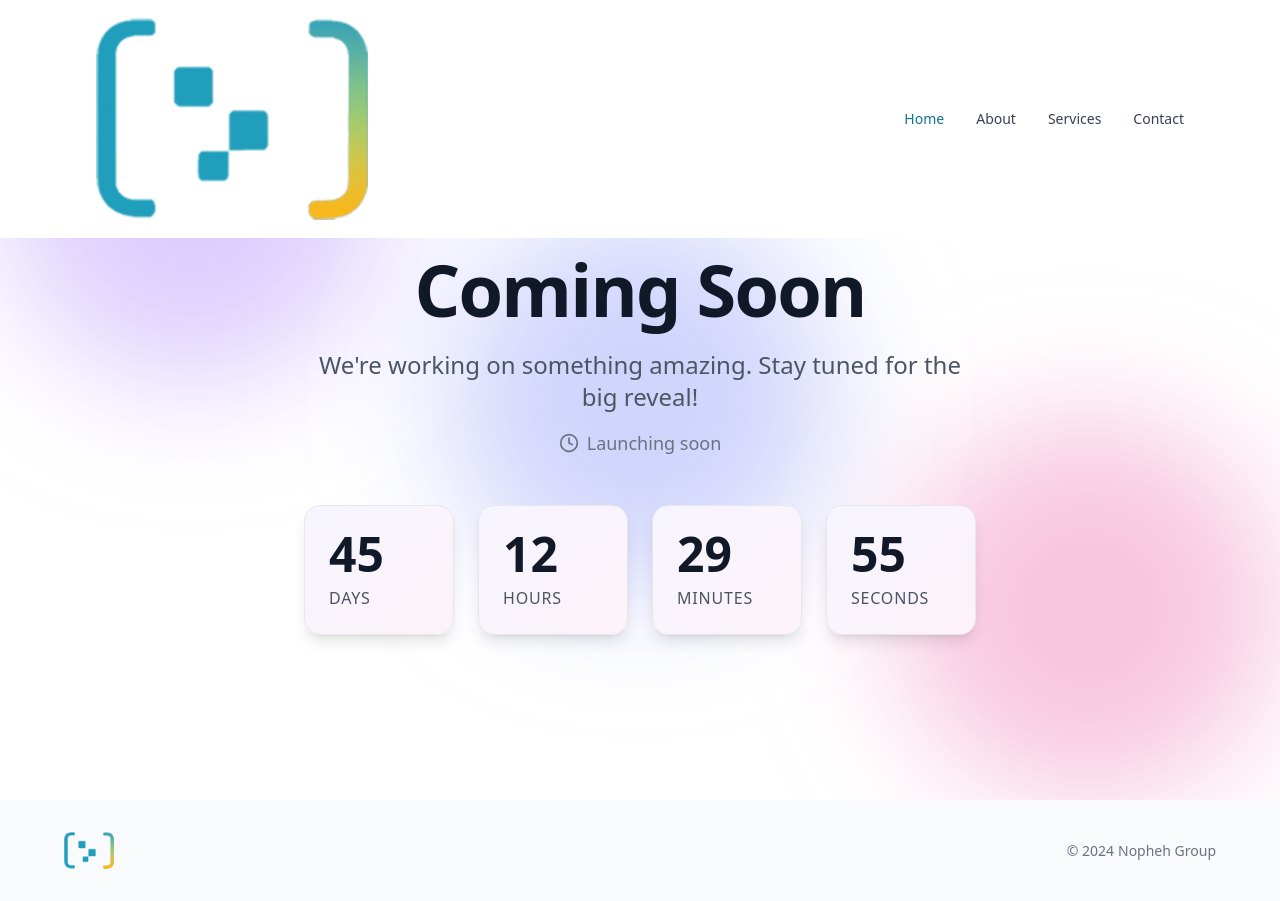
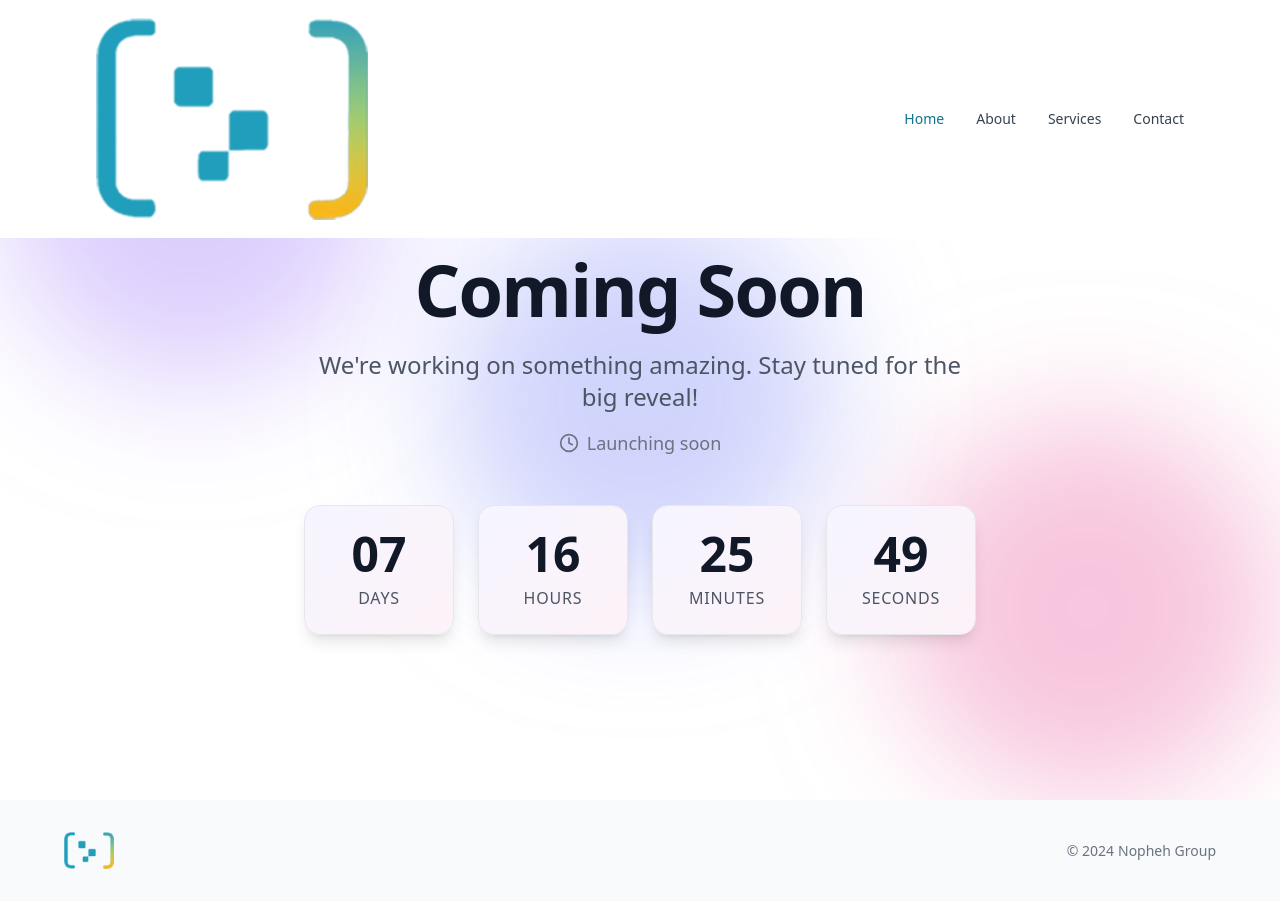
Before and after one commit to AmirBerenji/nophehGroup, a Next.js app: page /photography/event in a window 1280 px wide. Built offline with nearby package versions, Linux system fonts and the light colour scheme.

Commit message:
Change the Comming Soon part

```diff
--- a/app/component/commingsoon.tsx
+++ b/app/component/commingsoon.tsx
@@ -1,150 +1,87 @@
 "use client";
-import React, { useState, useEffect } from 'react';
-import { Clock, Rocket } from 'lucide-react';
+import React, { useState, useEffect } from "react";
+import { Clock, Rocket } from "lucide-react";
 
-export default function CommingSoonPage() {
- // const [email, setEmail] = useState('');
- // const [subscribed, setSubscribed] = useState(false);
-  const [timeLeft, setTimeLeft] = useState({
-    days: 45,
-    hours: 12,
-    minutes: 30,
-    seconds: 0
-  });
+export default function ComingSoonPage() {
+  // 🎯 Target launch date (October 15, 2025)
+  const targetDate = new Date(2025, 9, 21); // month is 0-based (9 = October)
+
+  const calculateTimeLeft = () => {
+    const now = new Date();
+    const diff = targetDate.getTime() - now.getTime();
+
+    if (diff <= 0) {
+      return { days: 0, hours: 0, minutes: 0, seconds: 0 };
+    }
+
+    return {
+      days: Math.floor(diff / (1000 * 60 * 60 * 24)),
+      hours: Math.floor((diff / (1000 * 60 * 60)) % 24),
+      minutes: Math.floor((diff / (1000 * 60)) % 60),
+      seconds: Math.floor((diff / 1000) % 60),
+    };
+  };
+
+  const [timeLeft, setTimeLeft] = useState(calculateTimeLeft());
 
   useEffect(() => {
     const timer = setInterval(() => {
-      setTimeLeft(prev => {
-        let { days, hours, minutes, seconds } = prev;
-
-        seconds--;
-        if (seconds < 0) {
-          seconds = 59;
-          minutes--;
-        }
-        if (minutes < 0) {
-          minutes = 59;
-          hours--;
-        }
-        if (hours < 0) {
-          hours = 23;
-          days--;
-        }
-        if (days < 0) {
-          clearInterval(timer);
-          return prev;
-        }
-
-        return { days, hours, minutes, seconds };
-      });
+      setTimeLeft(calculateTimeLeft());
     }, 1000);
 
     return () => clearInterval(timer);
   }, []);
 
-  // const handleSubmit = () => {
-  //   if (email) {
-  //     setSubscribed(true);
-  //     setTimeout(() => {
-  //       setEmail('');
-  //       setSubscribed(false);
-  //     }, 3000);
-  //   }
- // };
-
   return (
     <div className="min-h-screen bg-white flex items-center justify-center p-4 relative overflow-hidden">
-      {/* Animated background elements */}
+      {/* Animated background */}
       <div className="absolute inset-0 overflow-hidden">
         <div className="absolute w-96 h-96 bg-purple-500 rounded-full mix-blend-multiply filter blur-3xl opacity-10 animate-pulse top-0 left-0"></div>
         <div className="absolute w-96 h-96 bg-pink-500 rounded-full mix-blend-multiply filter blur-3xl opacity-10 animate-pulse bottom-0 right-0"></div>
         <div className="absolute w-96 h-96 bg-indigo-500 rounded-full mix-blend-multiply filter blur-3xl opacity-10 animate-pulse top-1/2 left-1/2 transform -translate-x-1/2 -translate-y-1/2"></div>
       </div>
 
-      <div className="relative z-10 max-w-4xl w-full">
+      <div className="relative z-10 max-w-4xl w-full text-center">
         {/* Logo/Icon */}
-        <div className="text-center mb-8">
+        <div className="mb-8">
           <div className="inline-flex items-center justify-center w-20 h-20 bg-gradient-to-br from-purple-500 to-pink-500 rounded-2xl shadow-lg mb-6 transform hover:scale-110 transition-transform duration-300">
             <Rocket className="w-10 h-10 text-white" />
           </div>
         </div>
 
-        {/* Main content */}
-        <div className="text-center mb-12">
+        {/* Title */}
         <h1 className="text-5xl md:text-7xl font-bold text-gray-900 mb-6 tracking-tight">
           Coming Soon
         </h1>
         <p className="text-xl md:text-2xl text-gray-600 mb-4 max-w-2xl mx-auto">
           We&apos;re working on something amazing. Stay tuned for the big reveal!
         </p>
-          <div className="flex items-center justify-center gap-2 text-gray-500">
+        <div className="flex items-center justify-center gap-2 text-gray-500 mb-12">
           <Clock className="w-5 h-5" />
           <span className="text-lg">Launching soon</span>
         </div>
-        </div>
 
-        {/* Countdown timer */}
+        {/* Countdown */}
         <div className="grid grid-cols-4 gap-4 md:gap-6 mb-12 max-w-2xl mx-auto">
           {[
-            { value: timeLeft.days, label: 'Days' },
-            { value: timeLeft.hours, label: 'Hours' },
-            { value: timeLeft.minutes, label: 'Minutes' },
-            { value: timeLeft.seconds, label: 'Seconds' }
+            { value: timeLeft.days, label: "Days" },
+            { value: timeLeft.hours, label: "Hours" },
+            { value: timeLeft.minutes, label: "Minutes" },
+            { value: timeLeft.seconds, label: "Seconds" },
           ].map((item, index) => (
-            <div key={index} className="bg-gradient-to-br from-purple-50 to-pink-50 rounded-2xl p-4 md:p-6 shadow-lg border border-gray-200">
+            <div
+              key={index}
+              className="bg-gradient-to-br from-purple-50 to-pink-50 rounded-2xl p-4 md:p-6 shadow-lg border border-gray-200"
+            >
               <div className="text-3xl md:text-5xl font-bold text-gray-900 mb-2">
-                {String(item.value).padStart(2, '0')}
+                {String(item.value).padStart(2, "0")}
               </div>
-              <div className="text-[10px] md:text-base text-gray-600 uppercase tracking-wider ">
+              <div className="text-[10px] md:text-base text-gray-600 uppercase tracking-wider">
                 {item.label}
               </div>
             </div>
           ))}
         </div>
-
-        {/* Email subscription */}
-        {/* <div className="max-w-md mx-auto">
-          <div className="bg-gray-50 rounded-2xl p-2 shadow-lg border border-gray-200">
-            {!subscribed ? (
-              <div className="flex flex-col sm:flex-row gap-2">
-                <div className="flex-1 flex items-center px-4 py-2">
-                  <Mail className="w-5 h-5 text-purple-500 mr-2" />
-                  <input
-                    type="email"
-                    value={email}
-                    onChange={(e) => setEmail(e.target.value)}
-                    onKeyPress={(e) => e.key === 'Enter' && handleSubmit()}
-                    placeholder="Enter your email"
-                    className="bg-transparent border-none outline-none text-gray-900 placeholder-gray-400 w-full"
-                  />
-                </div>
-                <button
-                  onClick={handleSubmit}
-                  className="bg-gradient-to-r from-pink-500 to-purple-600 text-white px-6 py-3 rounded-xl font-semibold hover:from-pink-600 hover:to-purple-700 transition-all duration-300 shadow-lg hover:shadow-xl transform hover:scale-105"
-                >
-                  Notify Me
-                </button>
-              </div>
-            ) : (
-              <div className="text-center py-3 text-gray-900 font-semibold">
-                ✓ Thanks! We&apos;ll keep you updated
-              </div>
-            )}
-          </div>
-          <p className="text-gray-500 text-sm text-center mt-4">
-            Be the first to know when we launch
-          </p>
-        </div> */}
-
-        {/* Social links or additional info */}
-        {/* <div className="text-center mt-12">
-          <p className="text-gray-500 text-sm">
-            Have questions? Contact us at{' '}
-            <a href="mailto:info@example.com" className="text-purple-600 underline hover:text-pink-600 transition-colors">
-              info@example.com
-            </a>
-          </p>
-        </div> */}
       </div>
     </div>
   );
--- /dev/null
+++ b/app/photography/event/evantimage.tsx
@@ -0,0 +1,20 @@
+import React from 'react'
+
+export default function EventImagePage() {
+  return (
+    <>
+<div className="flex flex-row-reverse gap-[1%] flex-wrap justify-start items-stretch content-stretch">
+  <div className="h-[32%] w-[40%] bg-slate-500">Amirdfjhlasdjfhjks</div>
+  <div className="h-[32%] w-[30%] bg-slate-500">Amirdfjhlasdjfhjks</div>
+  <div className="h-[32%] grow  bg-slate-500">Amirdfjhlasdjfhjks</div>
+  <div className="h-[32%] w-1/4  bg-slate-500">Amirdfjhlasdjfhjks</div>
+  <div className="h-[32%] w-[40%] bg-slate-500">Amirdfjhlasdjfhjks</div>
+  <div className="h-[32%] grow  bg-slate-500">Amirdfjhlasdjfhjks</div>
+  <div className="h-[32%] w-[40%] bg-slate-500">Amirdfjhlasdjfhjks</div>
+  <div className="h-[32%] w-[30%] bg-slate-500">Amirdfjhlasdjfhjks</div>
+  <div className="h-[32%] grow bg-slate-500">Amirdfjhlasdjfhjks</div>
+</div>
+
+    </>
+  )
+}
--- a/app/photography/event/page.tsx
+++ b/app/photography/event/page.tsx
@@ -1,9 +1,13 @@
 import CommingSoonPage from "@/app/component/commingsoon";
+import EventImagePage from "./evantimage";
 
 export default function Page() {
   return (
     <>
+    <section className="" >
       <CommingSoonPage />
+    </section>
+
     </>
   );
 }
```
Lines whose indentation alone changed are shown as unchanged.
